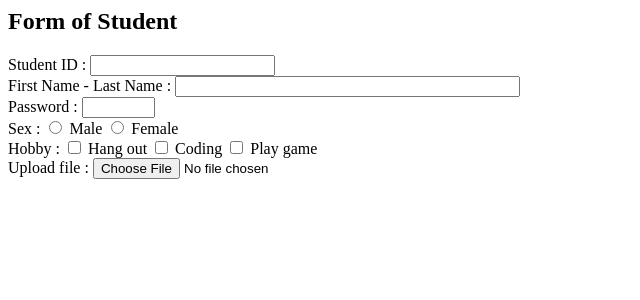
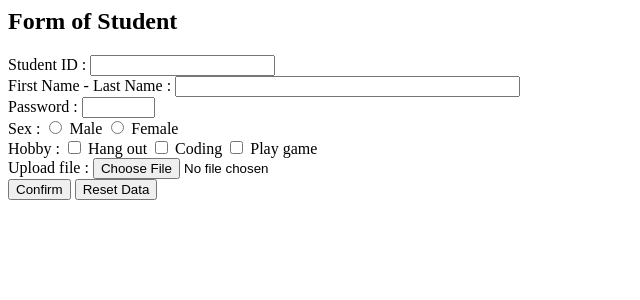
Before and after one commit to xZyPherXx/xZyPherXx, a PHP site: page /createForm.php in a window 1280 px wide. Shown: the top 300 px of the page, without its empty margins (0-640 px from the left). Run offline with PHP 8.4, Linux system fonts and the light colour scheme.

Commit message:
PHP Lecture

```diff
--- a/WebPrograming/Lecture/createForm.php
+++ b/WebPrograming/Lecture/createForm.php
@@ -3,18 +3,25 @@
 <head><title> Create Form </title></head>
 <body>
     <h2>Form of Student</h2>
-    <form action="test.md" method="post" name="studentForm" id="studentForm">
+    <form action="data.md" method="post" name="studentForm" id="studentForm">
+
         Student ID : <input type="text" name="studentID" maxlength="10" /><br />
         First Name - Last Name : <input type="text" name="user" size="40" /><br />
         Password : <input type="password" name="password" maxlength="6" size="6" /><br />
+
         Sex :
         <input type="radio" name="sex" value="1" /> Male
         <input type="radio" name="sex" value="2" /> Female <br />
+
         Hobby :
         <input type="checkbox" name="hobby1" value="1" /> Hang out
         <input type="checkbox" name="hobby2" value="2" /> Coding
         <input type="checkbox" name="hobby3" value="3" /> Play game<br />
+
         Upload file : <input type="file" name="file" /> <br />
+
+        <input type="submit" value="Confirm">
+        <input type="reset" value="Reset Data">
     </form>
 </body>
 </html>
```
